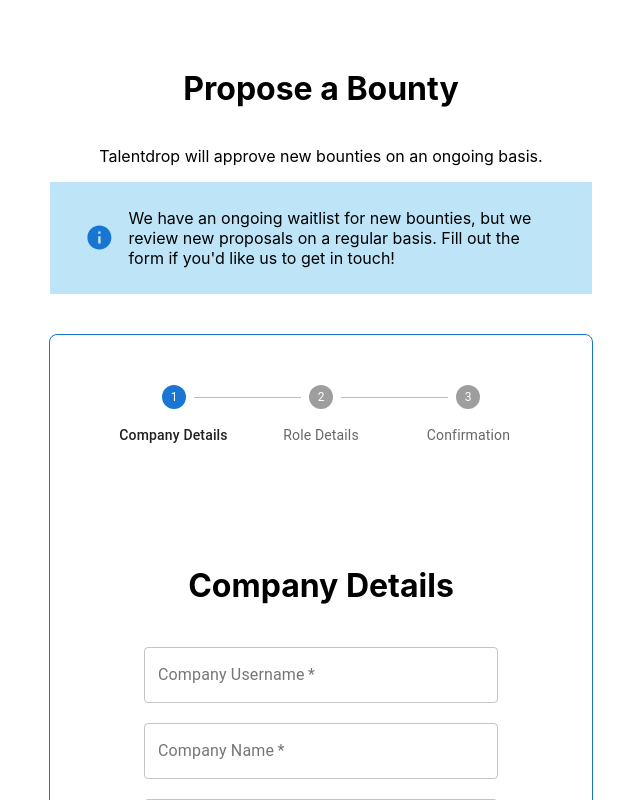
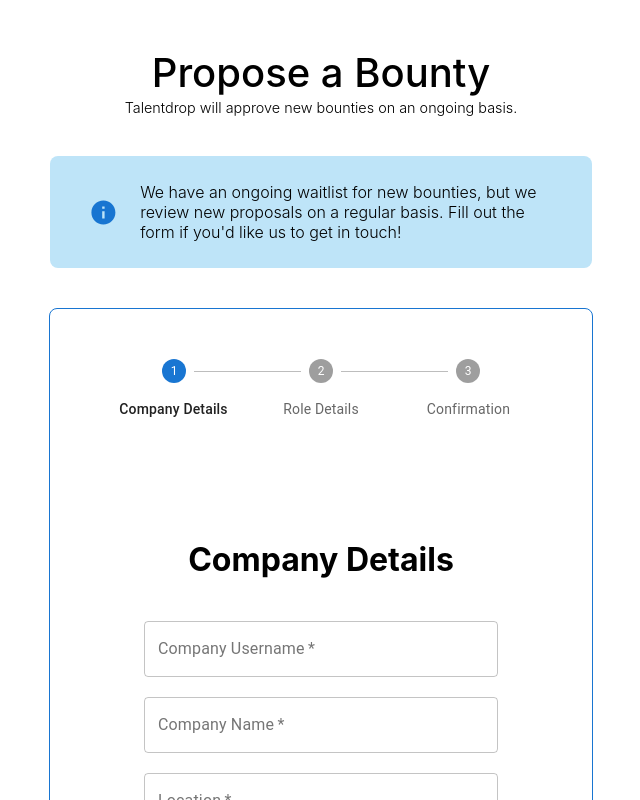
Before and after one commit to Jguevara1208/takeHome, a React (Create React App) app: page / in a window 1280 px wide. Shown: the top 800 px of the page, without its empty margins (319-959 px from the left). Built offline with nearby package versions, Linux system fonts and the light colour scheme.

Commit message:
greated onBlurValidate to change validations as a user goes through the form, also added onFocus events to select for real time updates

```diff
--- a/src/components/Form/CompanySignup.css
+++ b/src/components/Form/CompanySignup.css
@@ -9,8 +9,10 @@
 .notice {
     width: 50%;
     padding: 10px 50px;
+    border-radius: 8px;
     display: flex;
     align-items: center;
+    justify-content: space-around;
     background-color: #bee4f8;
 }
 
@@ -37,6 +39,24 @@
     flex-direction: column;
     justify-content: center;
     align-items: center;
+}
+
+.wrapper > h1 {
+    font-weight: 500;
+    font-size: 2.5em;
+    margin: 0;
+}
+
+.wrapper > p {
+    font-weight: 300;
+    font-size: .9em;
+    margin-top: 2px;
+    margin-bottom: 40px;
+}
+
+.notice > p {
+    font-weight: 300;
+    width: 90%;
 }
 
 /*         Company Details           */
--- a/src/components/Form/CompanySignup.js
+++ b/src/components/Form/CompanySignup.js
@@ -21,7 +21,7 @@ const CompanySignup = () => {
     const steps = ['Company Details', 'Role Details', 'Confirmation']
 
     const handleSubmit = () => {
-        console.log(companyDetails)
+
     }
 
     const handleChange =  (obj, stepNum) => {
--- a/src/components/Form/CompanySignupPages/CompanyDetails.js
+++ b/src/components/Form/CompanySignupPages/CompanyDetails.js
@@ -1,4 +1,4 @@
-import { useState } from 'react';
+import { useEffect, useState } from 'react';
 
 import {TextField} from '@material-ui/core'
 import InputLabel from '@mui/material/InputLabel';
@@ -9,7 +9,6 @@ import Select from '@mui/material/Select';
 import Button from '@mui/material/Button';
 
 const CompanyDetails = ({handleChange, companyDetails}) => {
-
     const [username, setUsername] = useState(companyDetails.username)
     const [companyName, setCompanyName] = useState(companyDetails.companyName)
     const [location, setLocation] = useState(companyDetails.location)
@@ -27,10 +26,10 @@ const CompanyDetails = ({handleChange, companyDetails}) => {
         if (!companySize.length) errors['companySize'] = 'Company Size is required'
         if (!fundingStage.length) errors['fundingStage'] = 'Funding Stage is required'
         if (!username.length) errors['username'] = 'Company Username is required'
-        console.log(errors)
         if (Object.keys(errors).length) return errors
         return true
     }
+
 
     const handleContinue = (e) => {
         e.preventDefault()
@@ -57,7 +56,7 @@ const CompanyDetails = ({handleChange, companyDetails}) => {
     }
 
     return (
-        <form className='company-details-form' autocomplete="off" >
+        <form className='company-details-form' autoComplete="off" >
             <h1>Company Details</h1>
             <TextField
                 id="outlined-basic"
@@ -120,8 +119,8 @@ const CompanyDetails = ({handleChange, companyDetails}) => {
                     required
                     error={'companySize' in errors}
                     value={companySize}
-                    onChange={(e) => setCompanySize(e.target.value)}
-                    onBlur={onBlurValidate}
+                    onChange={(e) => {setCompanySize(e.target.value)}}
+                    onFocus={onBlurValidate}
                 >
                     <MenuItem value='0-10' >0-10</MenuItem>
                     <MenuItem value='10-50' >10-50</MenuItem>
@@ -142,7 +141,7 @@ const CompanyDetails = ({handleChange, companyDetails}) => {
                     error={'fundingStage' in errors}
                     value={fundingStage}
                     onChange={(e) => setFundingStage(e.target.value)}
-                    onBlur={onBlurValidate}
+                    onFocus={onBlurValidate}
                 >
                     <MenuItem value="Pre-seed">Pre-seed</MenuItem>
                     <MenuItem value="Seed">Seed</MenuItem>
--- a/src/components/Form/CompanySignupPages/Confirmation.js
+++ b/src/components/Form/CompanySignupPages/Confirmation.js
@@ -17,7 +17,6 @@ const Confirmation = ({companyDetails, handleSubmit}) => {
                         <p>Experience required: {role.experience}</p>
                 </div>
             ))}
-
         </div>
     );
 };
--- a/src/components/Form/CompanySignupPages/RoleDetails.js
+++ b/src/components/Form/CompanySignupPages/RoleDetails.js
@@ -23,7 +23,7 @@ const RoleDetails = ({companyDetails, handleChange}) => {
     const [rolesState, setRolesState] = useState(companyDetails.roles)
     const [errors, setErrors] = useState(new Array(companyDetails.roles.length).fill({}))
 
-    const isValid = () => {
+    const isValid = (rolesState) => {
         const tempErrors = []
         let isError = false
         rolesState.forEach(role => {
@@ -80,7 +80,6 @@ const RoleDetails = ({companyDetails, handleChange}) => {
             handleChange({roles: rolesState}, -1)
             return
         }
-
         const valid = isValid()
         if (valid === true) {
             setErrors([{}])
@@ -100,7 +99,7 @@ const RoleDetails = ({companyDetails, handleChange}) => {
     }
 
     return (
-        <form className='role-form' autocomplete="off" >
+        <form className='role-form' autoComplete="off" >
             <h1>Role Details</h1>
             {rolesState.map((role, idx) => (
                 <div key={`role-${idx}`} className='role-container'>
@@ -139,7 +138,7 @@ const RoleDetails = ({companyDetails, handleChange}) => {
                             error={'division' in errors[idx]}
                             value={role.division}
                             onChange={(e) => handleInputChange(e, idx)}
-                            onBlur={onBlurValidate}
+                            onFocus={onBlurValidate}
                         >
                             {divisions.map(div => <MenuItem key={div} value={div} >{div}</MenuItem> )}
                         </Select>
```
